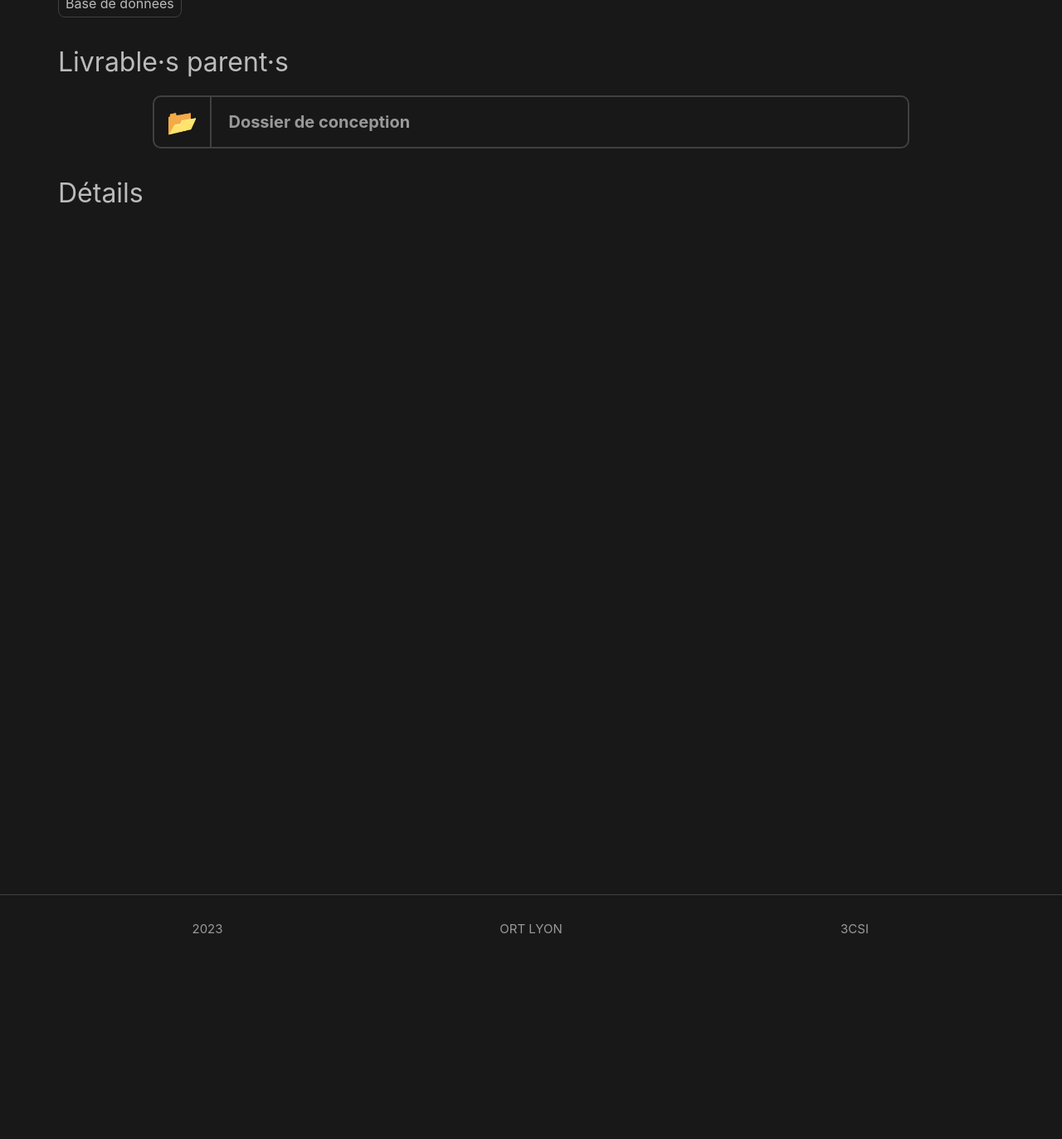
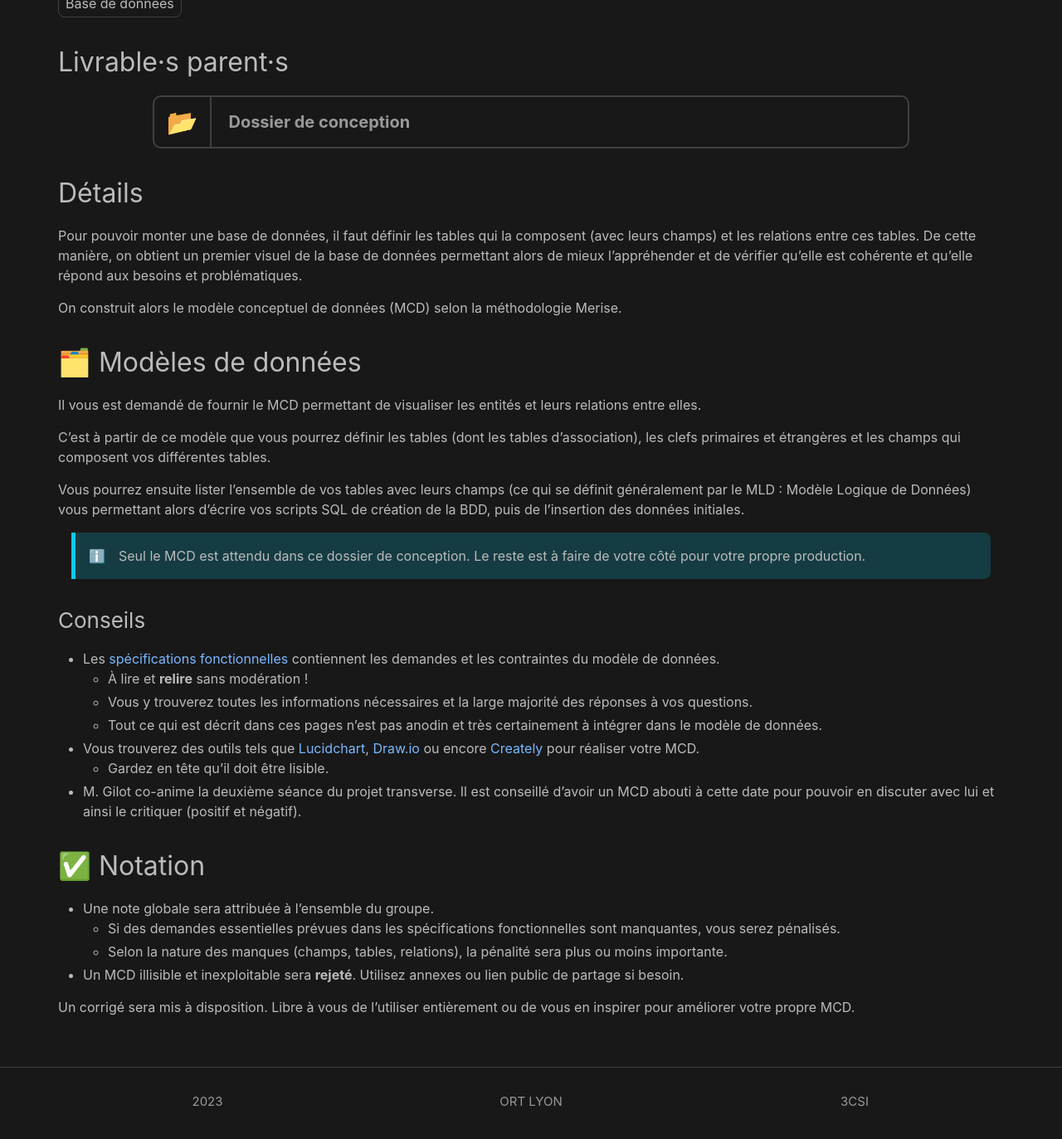
Before and after one commit to 3OLEN/projet-31, a Jekyll site: the page built from docs/_intermediary_deliverables/mcd.md, in a window 1280 px wide and 1400 px high, scrolled down 209 px. Shown: the top 1373 px of the window at 83% size. Built offline with Jekyll 4.4.1, drawn with Linux system fonts in a browser that asks for light colours; before the commit the page ends 900 px from its top, so only the background shows below that.

Commit message:
✨ [Assessments] MCD
✨ New content
==============

* Fill assessment page

```diff
--- a/docs/_intermediary_deliverables/mcd.md
+++ b/docs/_intermediary_deliverables/mcd.md
@@ -4,4 +4,51 @@ title: "Livrable intermédiaire - MCD"
 slug: mcd
 
 assessment: mcd
+
+deliverable_comment: "Seul le MCD est attendu dans ce dossier de conception. Le reste est à faire de votre côté pour
+votre propre production."
 ---
+
+Pour pouvoir monter une base de données, il faut définir les tables qui la composent (avec leurs champs) et les
+relations entre ces tables. De cette manière, on obtient un premier visuel de la base de données permettant alors de
+mieux l'appréhender et de vérifier qu'elle est cohérente et qu'elle répond aux besoins et problématiques.
+
+On construit alors le modèle conceptuel de données (MCD) selon la méthodologie Merise.
+
+## 🗂️ Modèles de données
+
+Il vous est demandé de fournir le MCD permettant de visualiser les entités et leurs relations entre elles.
+
+C'est à partir de ce modèle que vous pourrez définir les tables (dont les tables d'association), les clefs primaires
+et étrangères et les champs qui composent vos différentes tables.
+
+Vous pourrez ensuite lister l'ensemble de vos tables avec leurs champs (ce qui se définit généralement par le
+MLD : Modèle Logique de Données) vous permettant alors d'écrire vos scripts SQL de création de la BDD, puis de
+l'insertion des données initiales.
+
+{% include _templates/panel/_comment.liquid text=page.deliverable_comment %}
+
+### Conseils
+
+{% assign specification_page = site.html_pages | where: "path", "specifications.html" | first %}
+
+* Les [spécifications fonctionnelles]({{ specification_page.url | relative_url }}) contiennent les demandes et les
+  contraintes du modèle de données.
+  - À lire et **relire** sans modération !
+  - Vous y trouverez toutes les informations nécessaires et la large majorité des réponses à vos questions.
+  - Tout ce qui est décrit dans ces pages n'est pas anodin et très certainement à intégrer dans le modèle de données.
+* Vous trouverez des outils tels que [Lucidchart](https://www.lucidchart.com/), [Draw.io](https://draw.io/) ou
+  encore [Creately](https://creately.com/) pour réaliser votre MCD.
+  - Gardez en tête qu'il doit être lisible.
+* M. Gilot co-anime la deuxième séance du projet transverse. Il est conseillé d'avoir un MCD abouti à cette date pour
+  pouvoir en discuter avec lui et ainsi le critiquer (positif et négatif).
+
+## ✅ Notation
+
+* Une note globale sera attribuée à l'ensemble du groupe.
+  - Si des demandes essentielles prévues dans les spécifications fonctionnelles sont manquantes, vous serez pénalisés.
+  - Selon la nature des manques (champs, tables, relations), la pénalité sera plus ou moins importante.
+* Un MCD illisible et inexploitable sera **rejeté**. Utilisez annexes ou lien public de partage si besoin.
+
+Un corrigé sera mis à disposition. Libre à vous de l'utiliser entièrement ou de vous en inspirer pour améliorer votre
+propre MCD.
```
